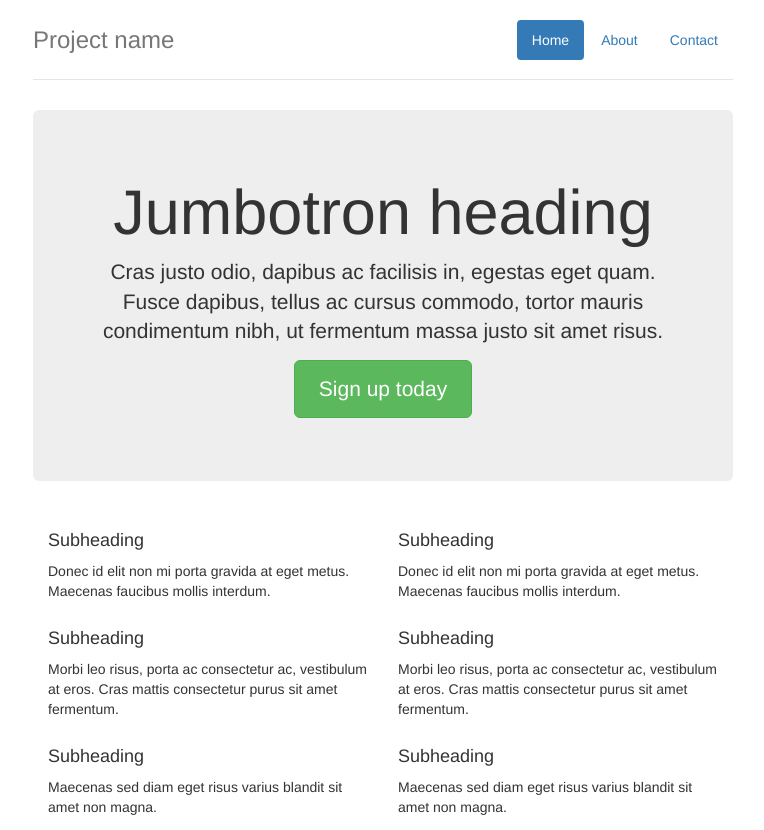
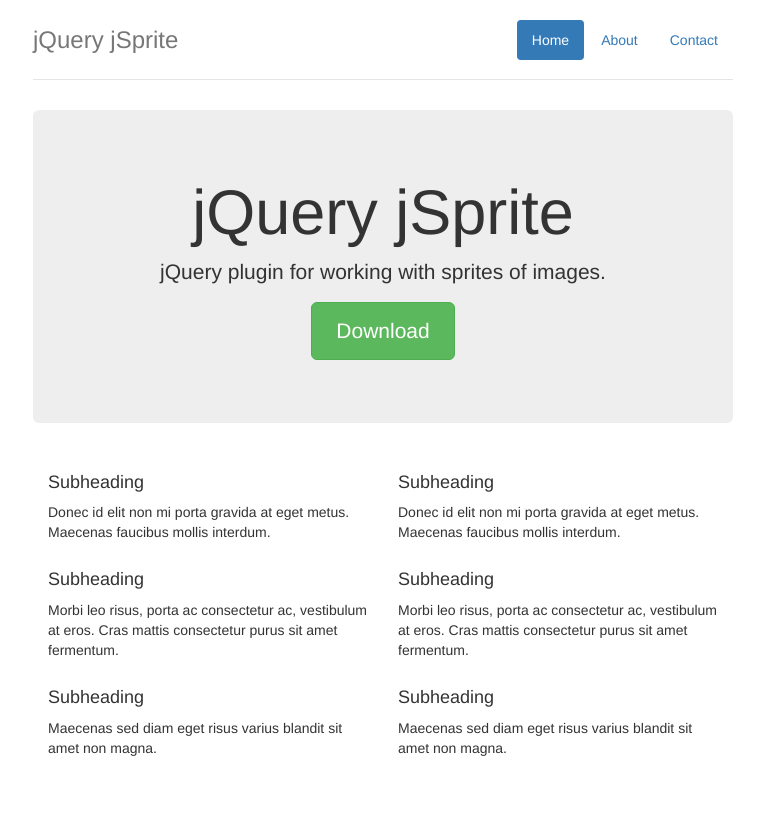
Before and after one commit to nelsera/jSprite, a website: page demo/index.html in a window 1280 px wide. Shown: the top 830 px of the page, without its empty margins (257-1021 px from the left). Drawn offline with nearby package versions, Linux system fonts and the light colour scheme.

Commit message:
add custom info in demo

```diff
--- a/demo/index.html
+++ b/demo/index.html
@@ -4,7 +4,7 @@
     <meta charset="utf-8">
     <meta http-equiv="X-UA-Compatible" content="IE=edge">
     <meta name="viewport" content="width=device-width, initial-scale=1.0">
-    <meta name="description" content="">
+    <meta name="description" content="jQuery plugin for working with sprites of images.">
     <meta name="author" content="">
 
     <title>jSprite</title>
@@ -29,13 +29,13 @@
             <li><a href="#">About</a></li>
             <li><a href="#">Contact</a></li>
         </ul>
-        <h3 class="text-muted">Project name</h3>
+        <h3 class="text-muted">jQuery jSprite</h3>
     </div>
 
     <div class="jumbotron">
-        <h1>Jumbotron heading</h1>
-        <p class="lead">Cras justo odio, dapibus ac facilisis in, egestas eget quam. Fusce dapibus, tellus ac cursus commodo, tortor mauris condimentum nibh, ut fermentum massa justo sit amet risus.</p>
-        <p><a class="btn btn-lg btn-success" href="#" role="button">Sign up today</a></p>
+        <h1>jQuery jSprite</h1>
+        <p class="lead">jQuery plugin for working with sprites of images.</p>
+        <p><a class="btn btn-lg btn-success" href="#" role="button">Download</a></p>
     </div>
 
     <div class="row marketing">
@@ -77,7 +77,7 @@
     </div>
 
     <div class="footer">
-        <p>&copy; Company 2013</p>
+        <p>&copy; Company 2014</p>
     </div>
 
 </div> <!-- /container -->
```
